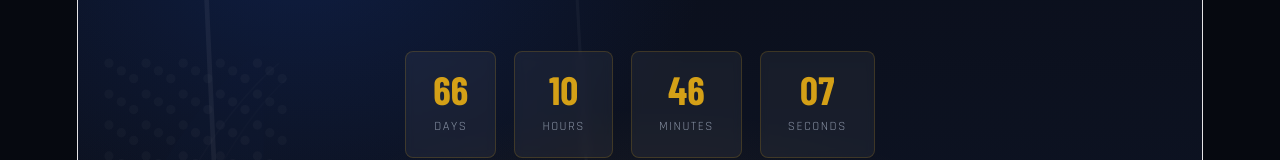
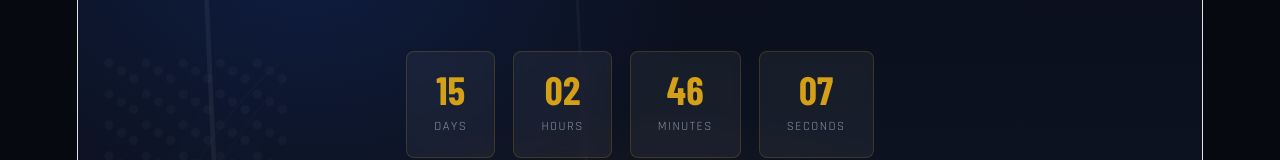
Before and after one commit to Devang3105/my-react-app, a React (Vite) app: page / in a window 1280 px wide. Shown: the part 613-773 px from the top of the page. Built offline with nearby package versions, Linux system fonts and the light colour scheme; a web font is replaced by a local one.

Commit message:
Update App.jsx

```diff
--- a/src/App.jsx
+++ b/src/App.jsx
@@ -444,7 +444,7 @@ export default function App() {
   const totalSlots = 32;
   const [mobileMenuOpen, setMobileMenuOpen] = useState(false);
 
-  const countdown = useCountdown("2026-08-15T23:59:59");
+  const countdown = useCountdown("2026-06-25T15:59:59");
 
   const scrollTo = (id) => {
     document.getElementById(id)?.scrollIntoView({ behavior: "smooth" });
```
